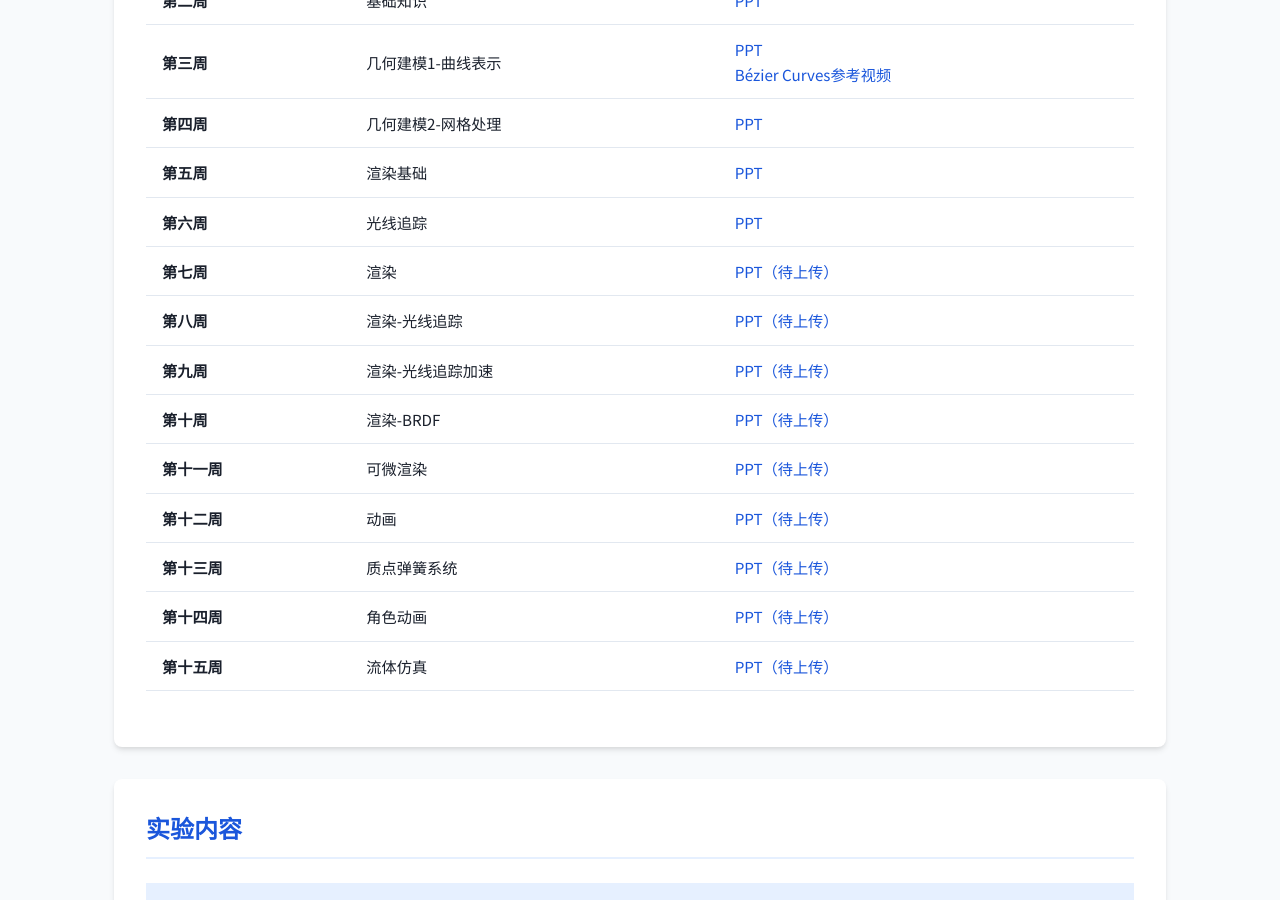
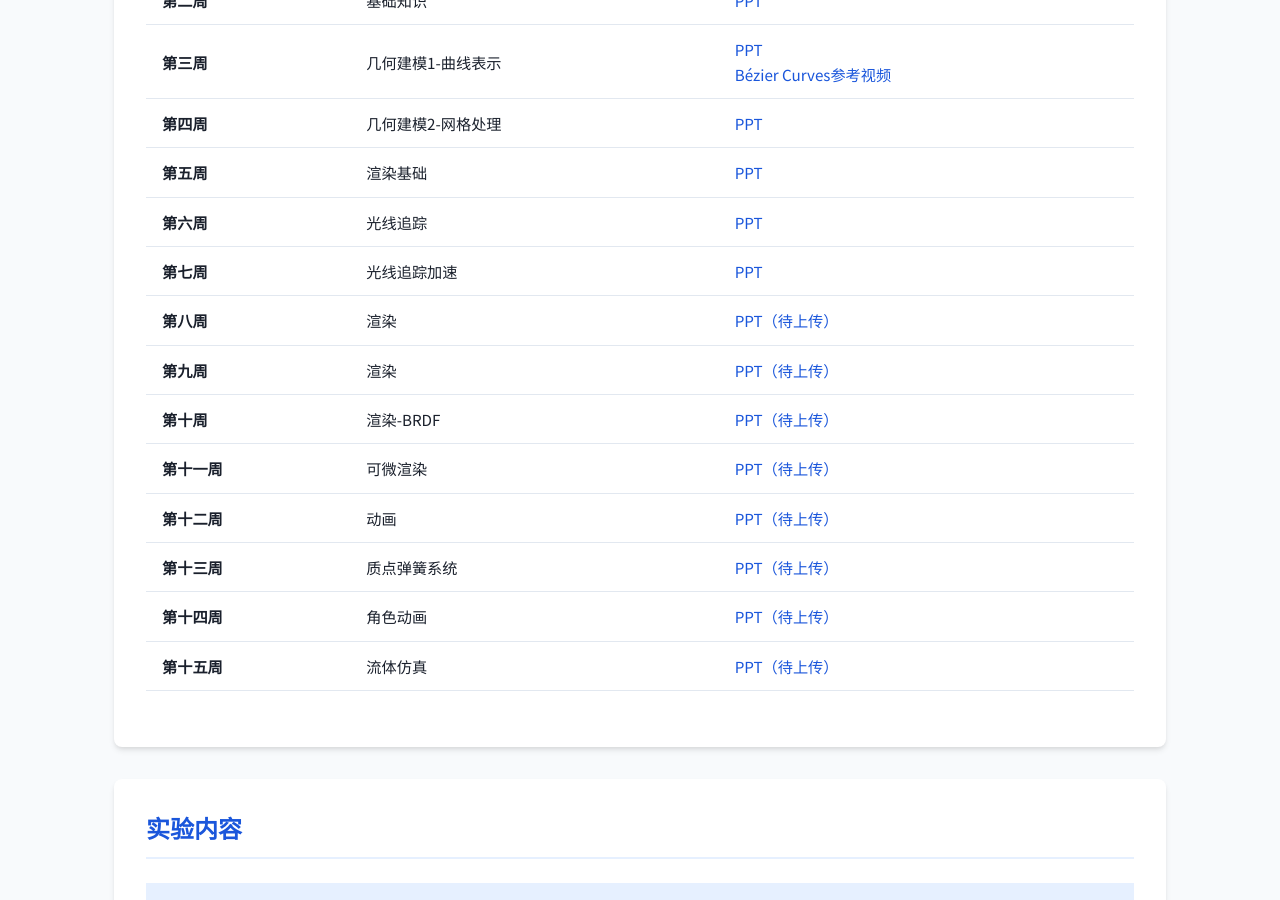
Before and after one commit to zhwinfo/zhwinfo.github.io, a Jekyll site: the page cg/index.html, which Jekyll copies as it is, in a window 1280 px wide and 900 px high, scrolled down 1143 px. Built offline with Jekyll 4.4.1, drawn with Linux system fonts in a browser that asks for light colours.

Commit message:
fast update

```diff
--- a/cg/index.html
+++ b/cg/index.html
@@ -442,17 +442,17 @@
                         </tr>
                         <tr>
                             <td><strong>第七周</strong></td>
+                            <td>光线追踪加速</td>
+                            <td><a href="javascript:void(0)" onclick="window.open(pptLink, '_blank')">PPT</a></td>
+                        </tr>
+                        <tr>
+                            <td><strong>第八周</strong></td>
                             <td>渲染</td>
                             <td><a href="javascript:void(0)" onclick="window.open(pptLink, '_blank')">PPT（待上传）</a></td>
                         </tr>
                         <tr>
-                            <td><strong>第八周</strong></td>
-                            <td>渲染-光线追踪</td>
-                            <td><a href="javascript:void(0)" onclick="window.open(pptLink, '_blank')">PPT（待上传）</a></td>
-                        </tr>
-                        <tr>
                             <td><strong>第九周</strong></td>
-                            <td>渲染-光线追踪加速</td>
+                            <td>渲染</td>
                             <td><a href="javascript:void(0)" onclick="window.open(pptLink, '_blank')">PPT（待上传）</a></td>
                         </tr>
                         <tr>
```
